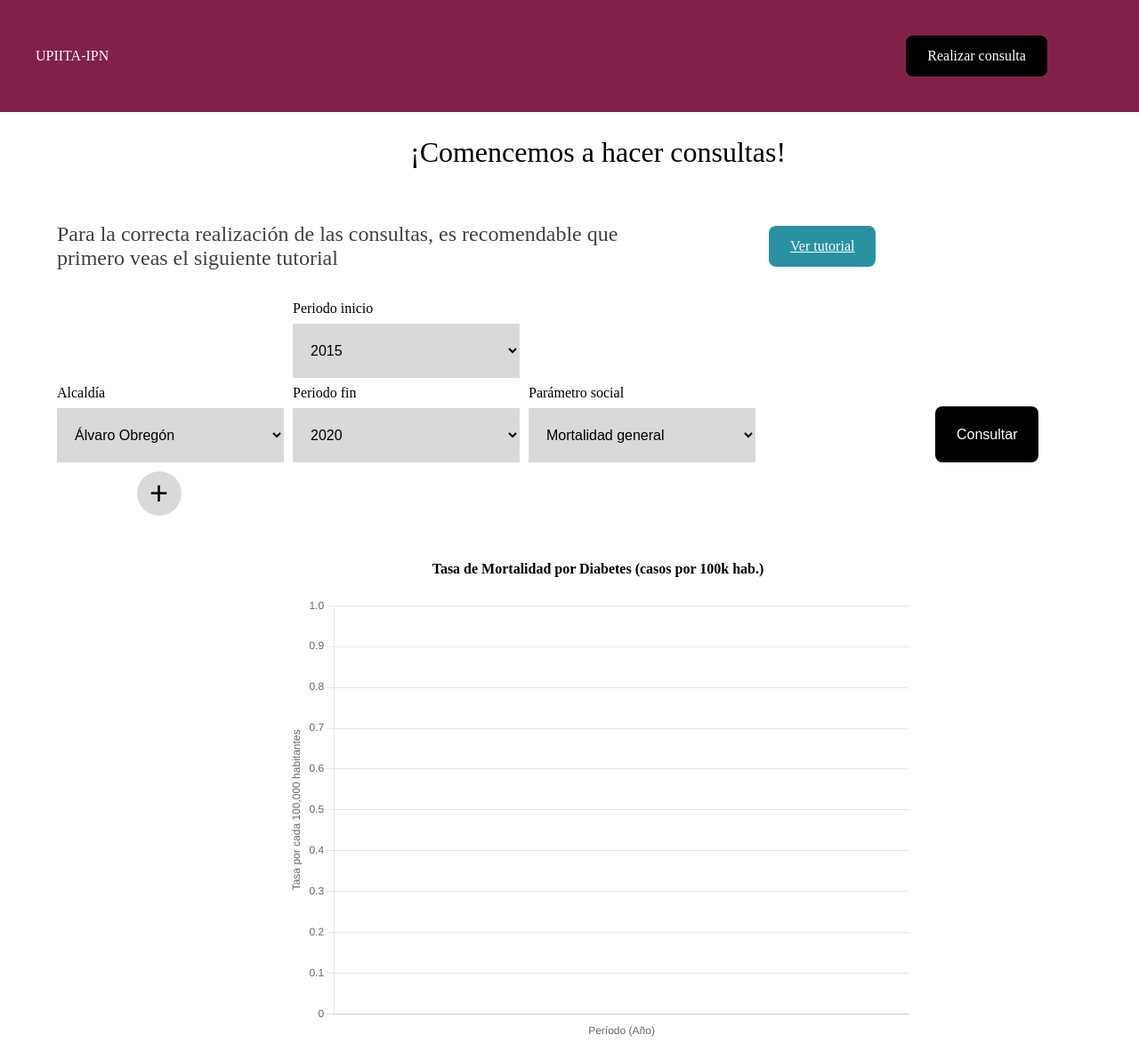
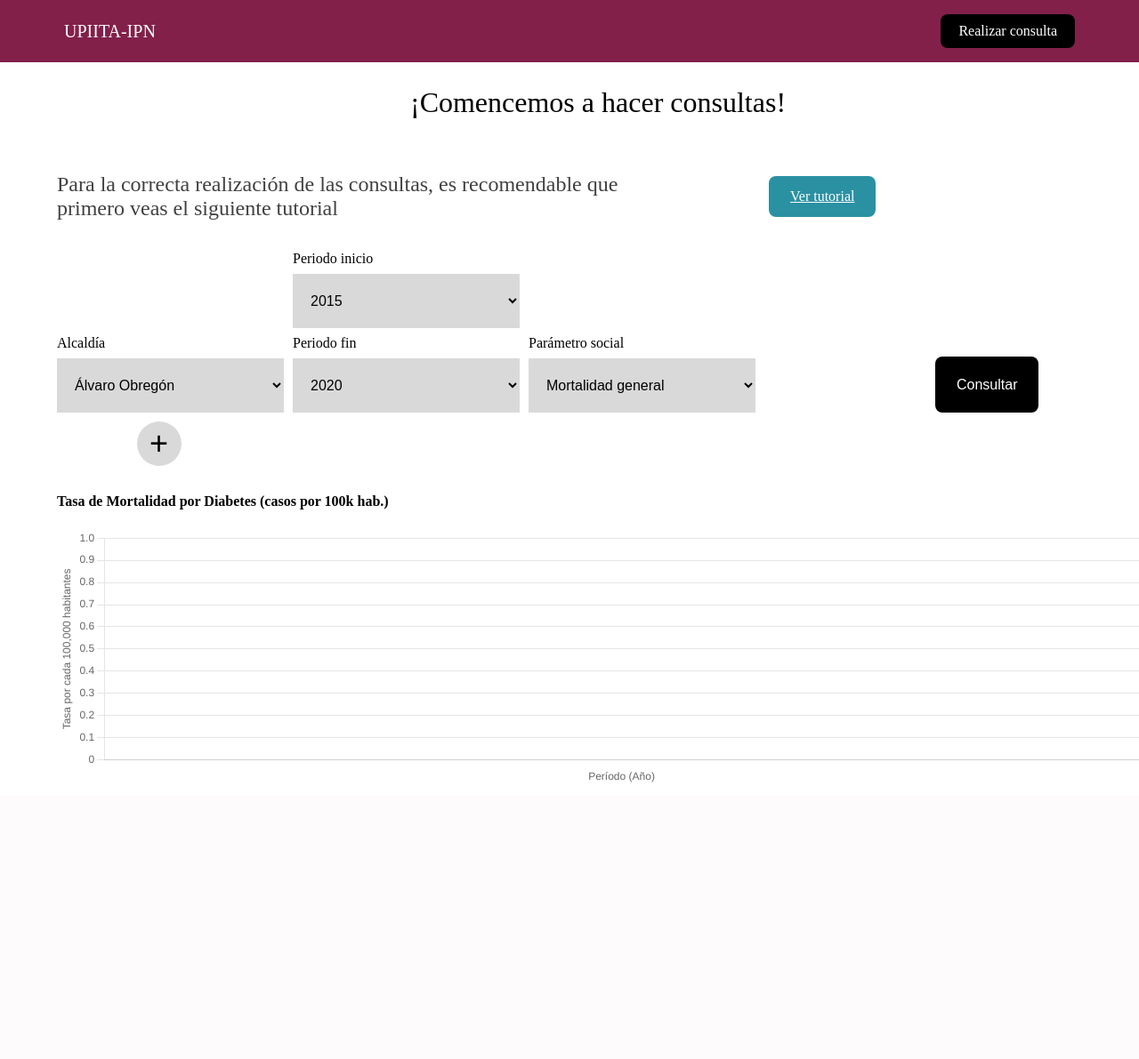
Before and after one commit to Luis-cmas/analisisDiabetesApp, a Flask app: template aplicacion/templates/mortalidad.html in a window 1280 px wide. Shown: the whole page at 89% size. After the commit the page ends 880 px from the top, so only its background shows below. Run offline with Flask 3, Linux system fonts and the light colour scheme; the template is opened without the code that fills it: most values are stand-ins (such as "Sample title", 1, 10 or a date in 2020).

Commit message:
fix:se arreglo la reconexion continua, el header responsive y la grafica de mortalidad responsive

```diff
--- a/aplicacion/app.py
+++ b/aplicacion/app.py
@@ -50,7 +50,10 @@ else:
     # ENTORNO PRODUCCIÓN: Conexión directa
     # ------------------------------------------------------------------
     cadena_conexion = f"mysql+pymysql://{usuario_bd}:{pass_bd}@{host_bd}/{nombre_bd}"
-    engine = create_engine(cadena_conexion)
+    engine = create_engine(cadena_conexion,
+                                pool_recycle=280,  # Recicla conexiones cada 280 segundos
+                                pool_pre_ping=True  # Verifica si la conexión sigue viva antes de usarla
+                                )
 
 
 # --- RUTAS DE FLASK ---
--- a/aplicacion/static/css/main.css
+++ b/aplicacion/static/css/main.css
@@ -3,14 +3,21 @@ body{
   padding: 0;
 }
 
+/* HEADER / NAVBAR RESPONSIVO */
+.navbar {
+  width: 100%;
+  background-color: #82204A;
+  box-sizing: border-box;
+}
+
 .navbar nav {
   display: flex;
-  background-color: #82204A;
-  gap: 70vw;
+  justify-content: space-between; /* Distribuye el logo a la izquierda y el botón a la derecha */
   align-items: center;
-  padding: 5vh;
-
-  margin: 0;
+  max-width: 1200px;              /* Ancho máximo para pantallas grandes */
+  margin: 0 auto;                 /* Centra el contenido en pantallas muy anchas */
+  padding: 1rem 2rem;             /* Padding responsivo con unidades rem */
+  box-sizing: border-box;
 }
 
 .navbar nav a {
@@ -19,10 +26,17 @@ body{
   font-weight: 500;
 }
 
+.navbar__brand {
+  font-size: 1.25rem;
+  font-weight: 700;
+  white-space: nowrap;
+}
+
 .navbar__button {
   background: #000;
-  padding: 14px 24px;
+  padding: 10px 20px;
   border-radius: 8px;
+  white-space: nowrap;
   transition: background 0.3s ease;
 }
 
@@ -30,6 +44,21 @@ body{
   background: #333;
 }
 
+/* MEDIA QUERIES PARA PANTALLAS PEQUEÑAS (MÓVILES) */
+@media (max-width: 600px) {
+  .navbar nav {
+    padding: 0.8rem 1rem;
+  }
+
+  .navbar__brand {
+    font-size: 1rem;
+  }
+
+  .navbar__button {
+    padding: 8px 14px;
+    font-size: 0.875rem;
+  }
+}
 /* CONSULTAS */
 .consultas {
   display: flex;
--- a/aplicacion/templates/mortalidad.html
+++ b/aplicacion/templates/mortalidad.html
@@ -1,12 +1,20 @@
 {% extends "consultas.html" %}
 {% block mortalidad %}
 {% if datos_grafica %}
-<div class="card my-4 p-3 shadow-sm" style="width: 90vw; margin: 20px auto; display: flex; flex-direction: column; align-items: center; justify-content: center;">
-    <h4 class="card-title text-center">Tasa de Mortalidad por Diabetes (casos por 100k hab.)</h4>
-    <canvas id="graficaMortalidad" height="500vh" width="700vw"></canvas>
+<div class="container my-4">
+    <div class="card shadow-sm p-3">
+        <h4 class="card-title text-center fs-5 fw-bold">Tasa de Mortalidad por Diabetes (casos por 100k hab.)</h4>
+
+        <!-- Contenedor relativo idéntico al de edad.html -->
+        <div style="position: relative; height: 300px; width: 100%;">
+            <canvas id="graficaMortalidad"></canvas>
+        </div>
+    </div>
 </div>
 
+<script src="https://cdn.jsdelivr.net/npm/chart.js"></script>
 <script>
+    document.addEventListener('DOMContentLoaded', () => {
         // Recuperar los datos desde Jinja2 pasados a JSON
         const datosGrafica = {{ datos_grafica | tojson }};
 
@@ -19,10 +27,12 @@
                 datasets: datosGrafica.datasets // Líneas por Alcaldía
             },
             options: {
-            responsive: false,
+                responsive: true,
+                maintainAspectRatio: false,
                 plugins: {
                     legend: {
-                    position: 'top',
+                        position: 'bottom',
+                        labels: { boxWidth: 12 }
                     },
                     tooltip: {
                         callbacks: {
@@ -49,6 +59,7 @@
                 }
             }
         });
+    });
 </script>
 {% endif %}
 {% endblock %}
```
Lines whose indentation alone changed are shown as unchanged.
